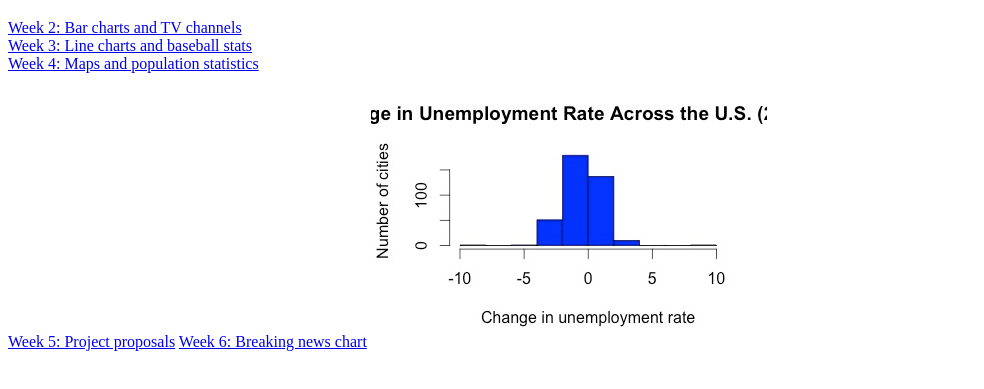
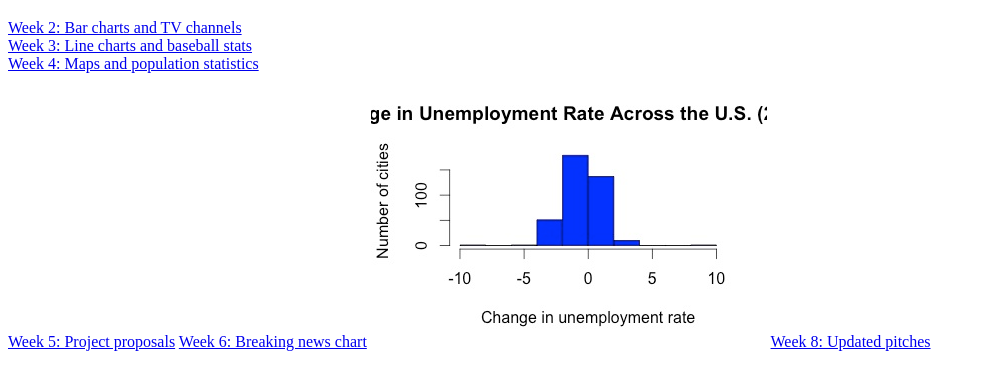
Before and after one commit to smasunaga/dataviz-home, a plain HTML site: page index.html in a window 1280 px wide. Shown: the part 61-450 px from the top of the page, without its empty margins (0-984 px from the left). Drawn offline with Linux system fonts and the light colour scheme.

Commit message:
hopefully updated my page

```diff
--- a/index.html
+++ b/index.html
@@ -25,6 +25,8 @@
 
 <a href="https://gist.github.com/smasunaga/7013197">Week 6: Breaking news chart</a>
 <img src= "unemployment.jpeg"/>
+
+<a href="http://smasunaga.github.io/projects-page">Week 8: Updated pitches</a>
 </body>
 
 </html>
```
